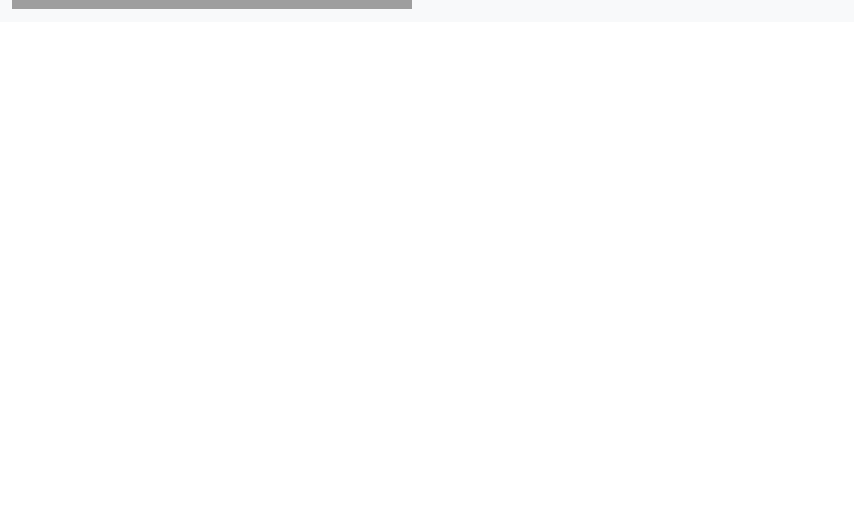
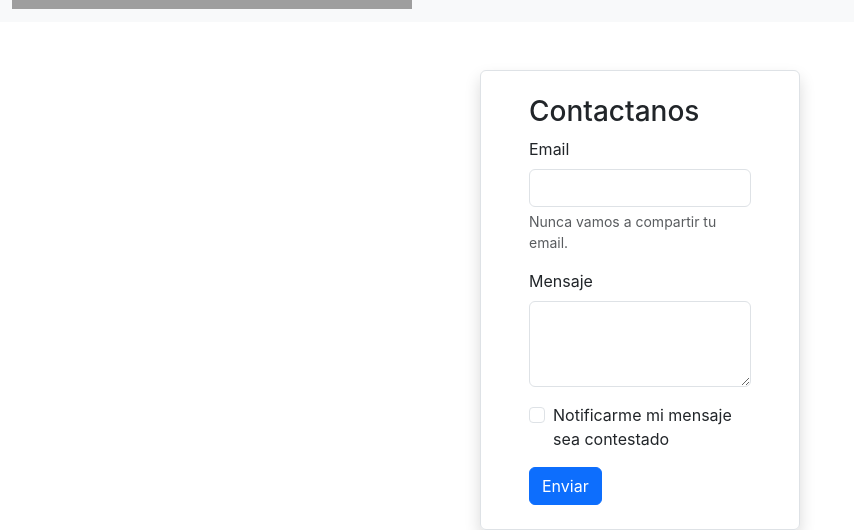
Before and after one commit to chanchimetro/tp7_productosV2, a React (Create React App) app: page /contact in a window 1280 px wide. Shown: the part 304-834 px from the top of the page, without its empty margins (0-854 px from the left). Before the commit the page ends 800 px from the top, so only its background shows below. Built offline with nearby package versions, Linux system fonts and the light colour scheme; grey boxes are pictures that could not be loaded.

Commit message:
finished contact section

```diff
--- a/src/pages/contact/Contact.js
+++ b/src/pages/contact/Contact.js
@@ -2,7 +2,25 @@ import './contact.css';
 
 function Contact() {
   return (
-    <></>
+    <div className='justify-content-center d-flex'>
+      <form className='w-25 px-5 pb-4 pt-4 rounded border shadow mt-5'>
+        <h3 className='mb-2'>Contactanos</h3>
+        <div class="mb-3">
+          <label for="exampleInputEmail1" class="form-label">Email</label>
+          <input type="email" class="form-control" id="exampleInputEmail1" aria-describedby="emailHelp" />
+          <div id="emailHelp" class="form-text">Nunca vamos a compartir tu email.</div>
+        </div>
+        <div class="mb-3">
+          <label for="exampleInputPassword1" class="form-label">Mensaje</label>
+          <textarea class="form-control" id="exampleFormControlTextarea1" rows="3"></textarea>
+        </div>
+        <div class="mb-3 form-check">
+          <input type="checkbox" class="form-check-input" id="exampleCheck1" />
+          <label class="form-check-label" for="exampleCheck1">Notificarme mi mensaje sea contestado</label>
+        </div>
+        <button type="submit" class="btn btn-primary">Enviar</button>
+      </form>
+    </div>
   );
 }
 
```
